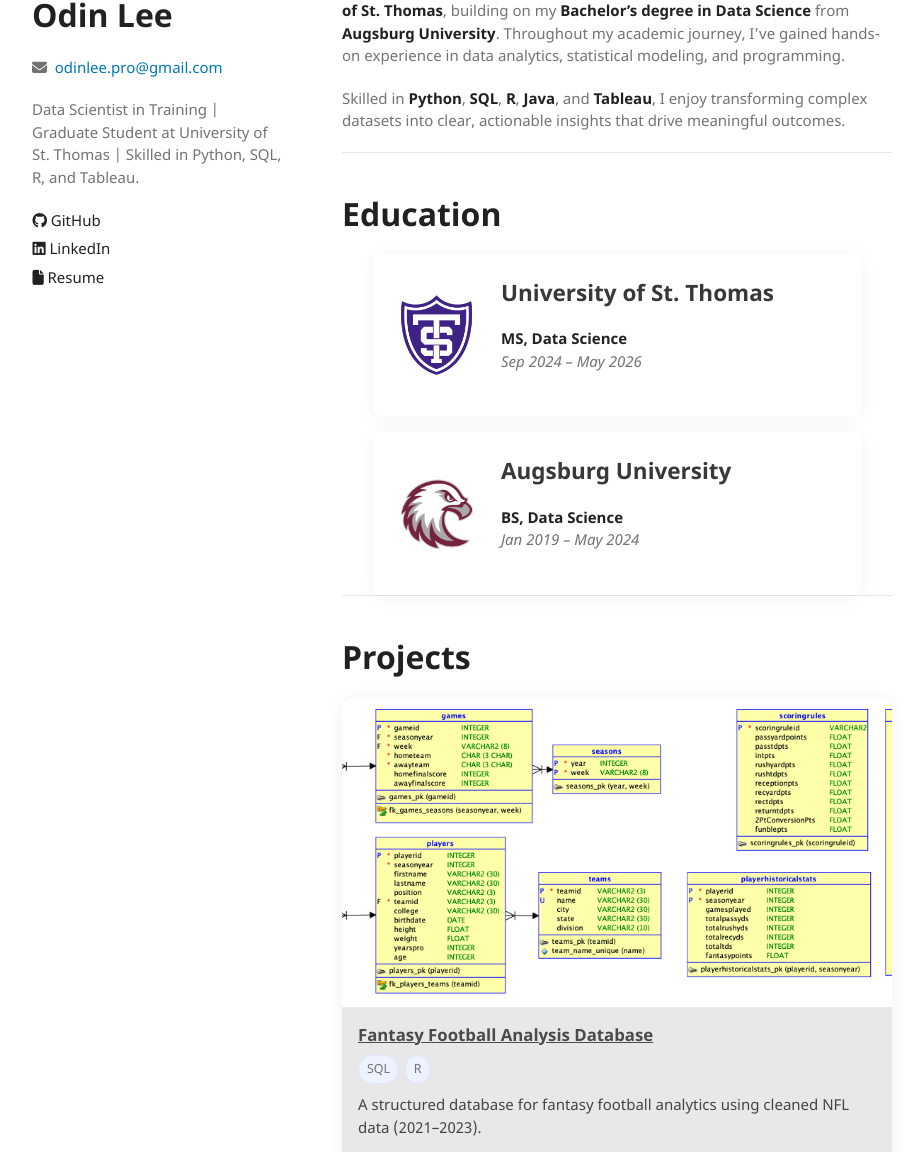
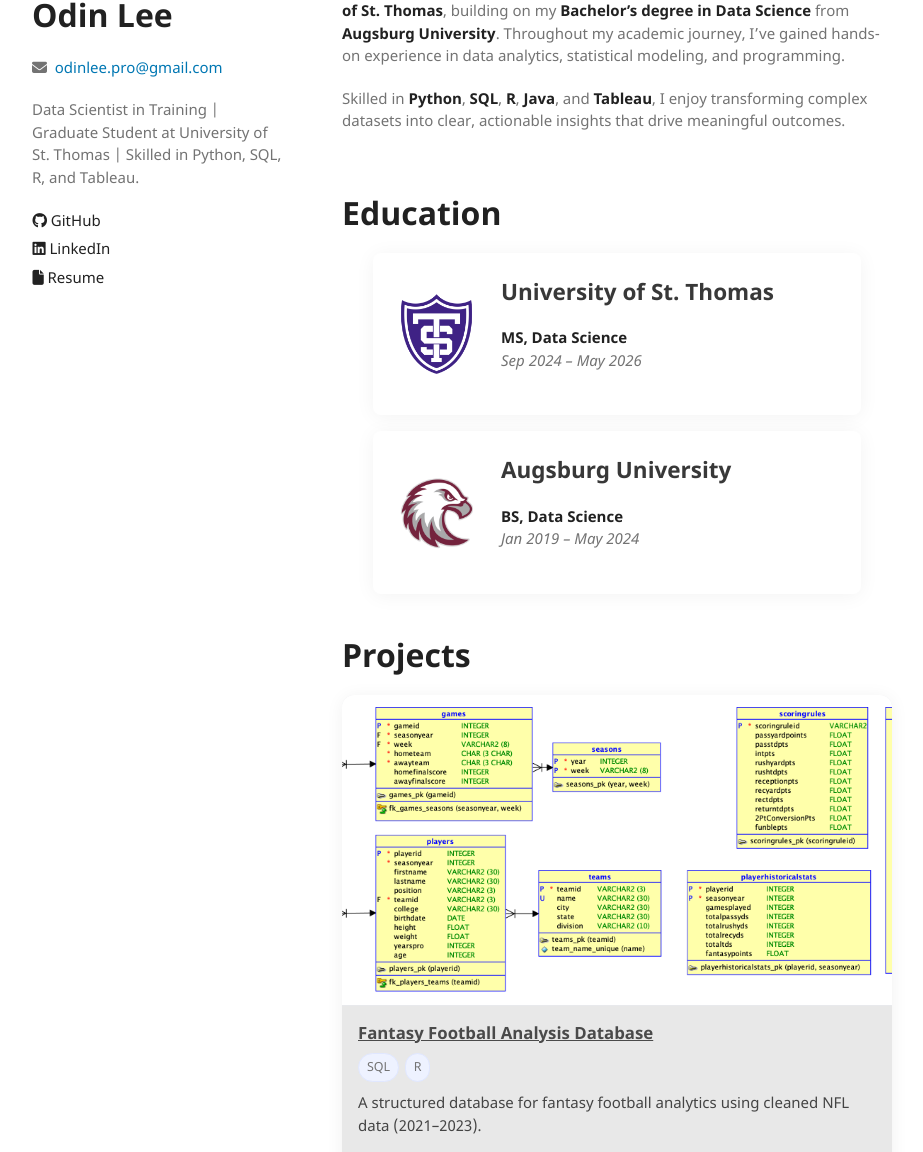
Before and after one commit to OdinLeePro/OdinLeePro.github.io, a Jekyll site: the page built from index.md, in a window 1280 px wide and 1400 px high. Shown: the part 248-1400 px from the top of the window, without its empty margins (178-1101 px from the left). Built offline with Jekyll 4.4.1, drawn with Linux system fonts in a browser that asks for light colours.

Commit message:
Update jekyll-theme-minimal.scss

```diff
--- a/_sass/jekyll-theme-minimal.scss
+++ b/_sass/jekyll-theme-minimal.scss
@@ -259,7 +259,6 @@ section {
   float: right;
   padding: 20px 0 0;
   margin: 0 0 20px;
-  border-bottom: 1px solid var(--clr-splitter-blockquote-and-section);
 }
 
 section:last-of-type {
```
